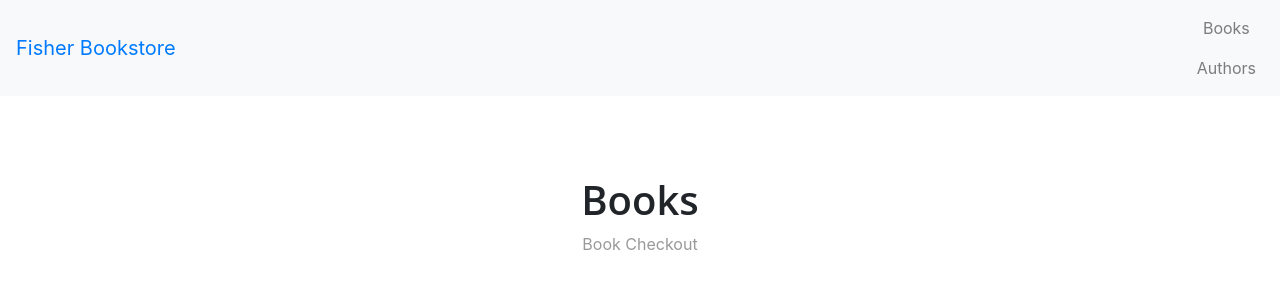
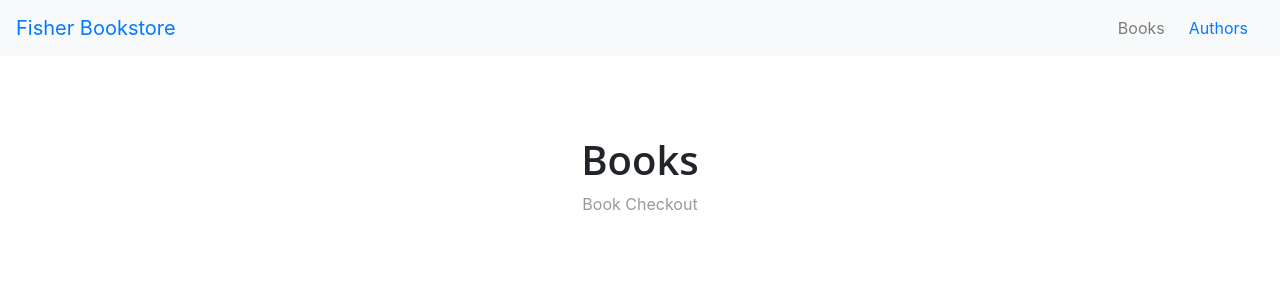
Before and after one commit to yonnybeyene/fisher-bookstore, a React (Create React App) app: page /books in a window 1280 px wide. Shown: the top 300 px of the page. Built offline with nearby package versions, Linux system fonts and the light colour scheme.

Commit message:
add files

```diff
--- a/src/App.js
+++ b/src/App.js
@@ -21,10 +21,11 @@ export default class App extends Component {
             <Nav>
               <NavItem>
                 <Nav.Link href="/books">Books</Nav.Link>
-                <Nav.Link href="/authors">Authors</Nav.Link>
+
               </NavItem>
             </Nav>
           </Navbar.Collapse>
+          <Nav.Link href="/authors">Authors</Nav.Link>
         </Navbar>
         <Routes />
       </div>
```
